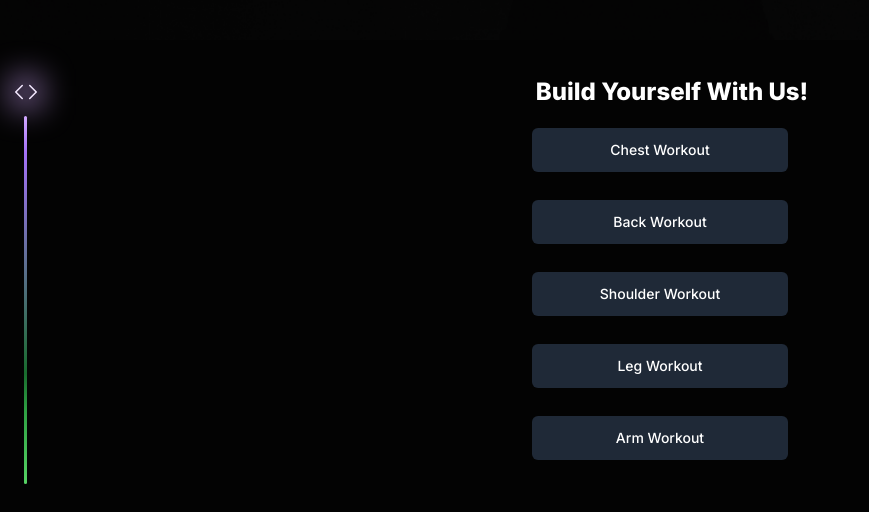
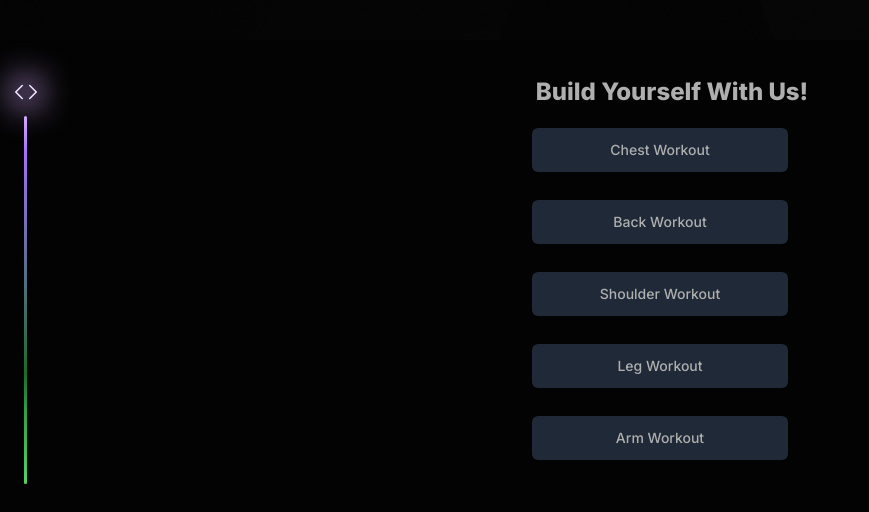
Before and after one commit to usmangenx/Workout-Plan-App, a Next.js app: page / in a window 1280 px wide. Shown: the part 900-1412 px from the top of the page, without its empty margins (0-869 px from the left). Before the commit the page ends 1384 px from the top, so only its background shows below. Built offline with nearby package versions, Linux system fonts and the light colour scheme.

Commit message:
changed buttons style

```diff
--- a/src/app/Components/chest.js
+++ b/src/app/Components/chest.js
@@ -1,8 +1,8 @@
-import { MotionDiv } from "./Components/motiondiv";
+import { MotionDiv } from "./motiondiv.js";
 
 const Chest = () => {
   return (
-    <div>
+    <div className="w-auto h-auto">
       <MotionDiv
         initial={{ height: 0 }}
         whileInView={{ height: "100%" }}
--- a/src/app/Components/hero.js
+++ b/src/app/Components/hero.js
@@ -34,14 +34,14 @@ const Hero = () => {
         </div>
       </div>
       <div className="flex flex-col mx-auto">
-        <h1 className="text-white pl-6 pt-9 text-2xl font-extrabold">
+        <h1 className="text-[#afafaf] pl-6 pt-9 text-2xl font-extrabold">
           Build Yourself With Us!
         </h1>
-        <button className="text-white mt-5 ml-5 mr-5 pt-3 pb-3 rounded-md bg-gray-800 hover:bg-gray-900 focus:outline-none focus:ring-4 focus:ring-gray-300 font-medium  text-sm px-5 py-2.5 me-2 mb-2 dark:bg-gray-800 dark:hover:bg-gray-700 dark:focus:ring-gray-700 dark:border-gray-700">Chest Workout</button>
-        <button className="text-white mt-5 ml-5 mr-5 pt-3 pb-3 rounded-md bg-gray-800 hover:bg-gray-900 focus:outline-none focus:ring-4 focus:ring-gray-300 font-medium  text-sm px-5 py-2.5 me-2 mb-2 dark:bg-gray-800 dark:hover:bg-gray-700 dark:focus:ring-gray-700 dark:border-gray-700">Back Workout</button>
-        <button className="text-white mt-5 ml-5 mr-5 pt-3 pb-3 rounded-md bg-gray-800 hover:bg-gray-900 focus:outline-none focus:ring-4 focus:ring-gray-300 font-medium  text-sm px-5 py-2.5 me-2 mb-2 dark:bg-gray-800 dark:hover:bg-gray-700 dark:focus:ring-gray-700 dark:border-gray-700">Shoulder Workout</button>
-        <button className="text-white mt-5 ml-5 mr-5 pt-3 pb-3 rounded-md bg-gray-800 hover:bg-gray-900 focus:outline-none focus:ring-4 focus:ring-gray-300 font-medium  text-sm px-5 py-2.5 me-2 mb-2 dark:bg-gray-800 dark:hover:bg-gray-700 dark:focus:ring-gray-700 dark:border-gray-700">Leg Workout</button>
-        <button className="text-white mt-5 ml-5 mr-5 pt-3 pb-3 rounded-md bg-gray-800 hover:bg-gray-900 focus:outline-none focus:ring-4 focus:ring-gray-300 font-medium  text-sm px-5 py-2.5 me-2 mb-2 dark:bg-gray-800 dark:hover:bg-gray-700 dark:focus:ring-gray-700 dark:border-gray-700">Arm Workout</button>
+        <button className="text-[#afafaf] mt-5 ml-5 mr-5 pt-3 pb-3 rounded-md bg-gray-800 hover:bg-gray-900 focus:outline-none focus:ring-4 focus:ring-gray-700 font-medium  text-sm px-5 py-2.5 me-2 mb-2 dark:bg-gray-800 dark:hover:bg-gray-700 dark:focus:ring-gray-700 dark:border-gray-700">Chest Workout</button>
+        <button className="text-[#afafaf] mt-5 ml-5 mr-5 pt-3 pb-3 rounded-md bg-gray-800 hover:bg-gray-900 focus:outline-none focus:ring-4 focus:ring-gray-700 font-medium  text-sm px-5 py-2.5 me-2 mb-2 dark:bg-gray-800 dark:hover:bg-gray-700 dark:focus:ring-gray-700 dark:border-gray-700">Back Workout</button>
+        <button className="text-[#afafaf] mt-5 ml-5 mr-5 pt-3 pb-3 rounded-md bg-gray-800 hover:bg-gray-900 focus:outline-none focus:ring-4 focus:ring-gray-700 font-medium  text-sm px-5 py-2.5 me-2 mb-2 dark:bg-gray-800 dark:hover:bg-gray-700 dark:focus:ring-gray-700 dark:border-gray-700">Shoulder Workout</button>
+        <button className="text-[#afafaf] mt-5 ml-5 mr-5 pt-3 pb-3 rounded-md bg-gray-800 hover:bg-gray-900 focus:outline-none focus:ring-4 focus:ring-gray-700 font-medium  text-sm px-5 py-2.5 me-2 mb-2 dark:bg-gray-800 dark:hover:bg-gray-700 dark:focus:ring-gray-700 dark:border-gray-700">Leg Workout</button>
+        <button className="text-[#afafaf] mt-5 ml-5 mr-5 pt-3 pb-3 rounded-md bg-gray-800 hover:bg-gray-900 focus:outline-none focus:ring-4 focus:ring-gray-700 font-medium  text-sm px-5 py-2.5 me-2 mb-2 dark:bg-gray-800 dark:hover:bg-gray-700 dark:focus:ring-gray-700 dark:border-gray-700">Arm Workout</button>
       </div>
     </div>
   );
--- a/src/app/page.js
+++ b/src/app/page.js
@@ -2,6 +2,7 @@ import Nav from "./navbar";
 import Image from "next/image";
 import HeroImage from "/public/AdobeStock_135096108.jpeg";
 import Hero from "./Components/hero";
+import Chest from "./Components/chest";
 
 export default function Home() {
   return (
@@ -9,6 +10,7 @@ export default function Home() {
       <div>
         <Nav />;
         <Image
+          priority={true}
           src={HeroImage}
           sizes="(max-width: 768px), (max-width: 1200px)"
           alt="Hero picture"
@@ -16,6 +18,7 @@ export default function Home() {
         />
       </div>
       <Hero />
+      <Chest/>
     </div>
   );
 }
```
